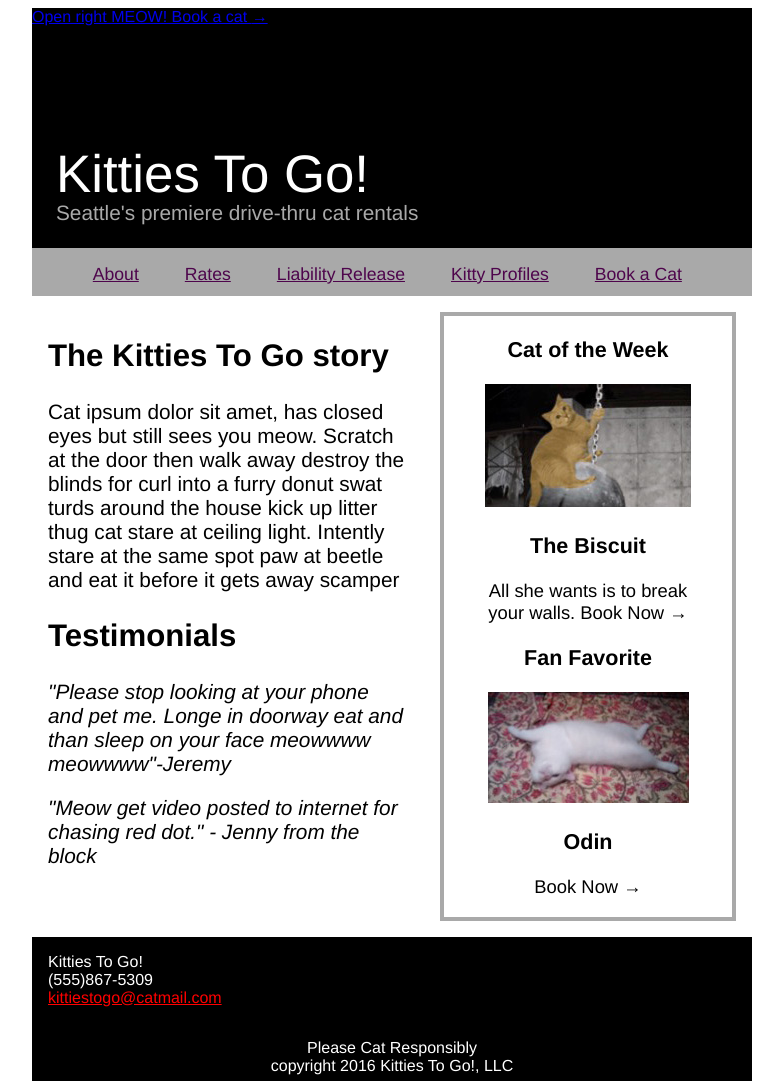
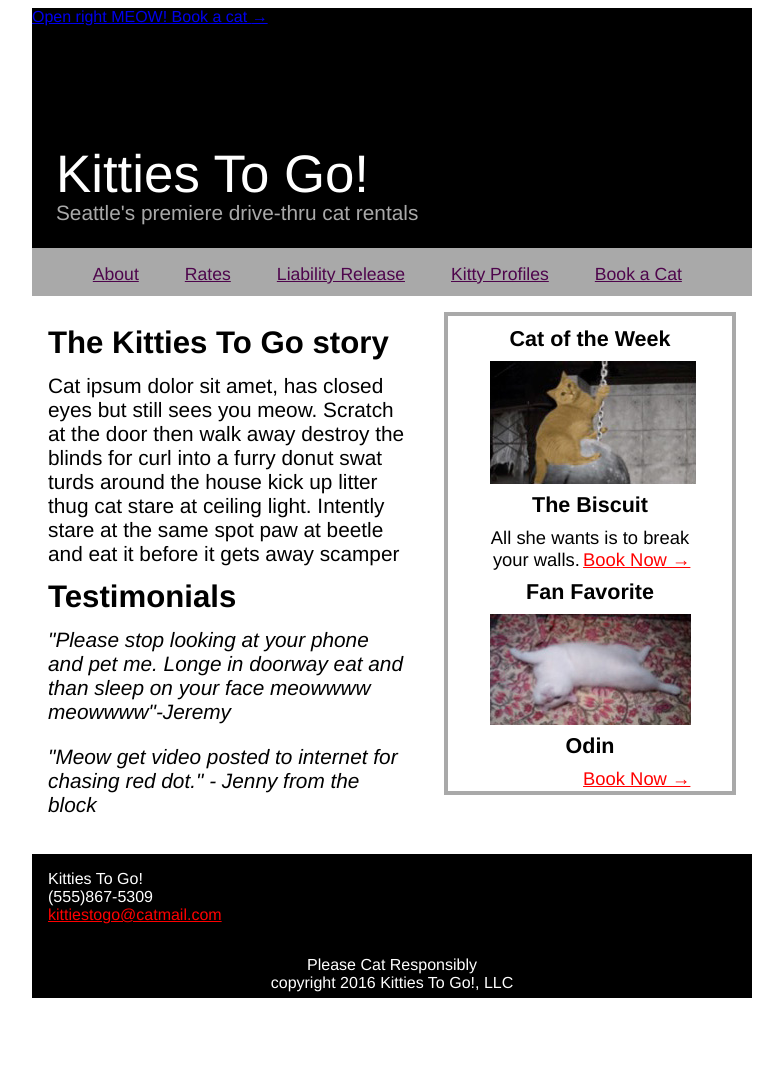
Before and after one commit to MissElle/cat-rental, a plain HTML site: page index.html in a window 1280 px wide. Shown: the whole page, without its empty margins (248-1031 px from the left). After the commit the page ends 1006 px from the top, so only its background shows below. Drawn offline with Linux system fonts and the light colour scheme.

Commit message:
changed the link styles in the aside tag. altered the line-height attribute for both article and aside tags, making headers more snug while leaving line height for paragaphs normal.

```diff
--- a/index.html
+++ b/index.html
@@ -41,7 +41,7 @@
         <img src="images/biscuit.jpg" alt="an orange cat on a wrecking ball.">
         <figcaption>
           <h3>The Biscuit</h3>
-          <p>All she wants is to break your walls. <a>Book Now <span>&#x2192;</span></a></p>
+          <p>All she wants is to break your walls. <a href="https://www.youtube.com/watch?v=Wmz0wGx5sq8" target="_blank">Book Now <span>&#x2192;</span></a></p>
         </figcaption>
       </figure>
 
@@ -50,7 +50,7 @@
         <img src="images/odin.jpg" alt="a white cat sprawled on a red floral print tablecloth">
         <figcaption>
           <h3>Odin</h3>
-          <p><a>Book Now <span>&#x2192;</span></a></p>
+          <p><a href="https://www.youtube.com/watch?v=Wmz0wGx5sq8" target="_blank">Book Now <span>&#x2192;</span></a></p>
         </figcaption>
       </figure>
     </aside>
--- a/stylesheets/stylesheet.css
+++ b/stylesheets/stylesheet.css
@@ -21,14 +21,16 @@ article {
   font-family: Helvetica;
   font-weight:100;
   font-size: 1.3rem;
+  line-height: 50%;
   overflow: hidden;
   background-color: white;
 }
 
 aside {
   float: right;
-  width: 40%;
+  width: 39%;
   margin: 1rem;
+  padding: .1rem .1rem .1rem .1rem;
   font-family: Helvetica;
   text-align: center;
   font-size: 1.15rem;
@@ -36,6 +38,11 @@ aside {
   border-width: .3rem .3rem .3rem .3rem;
   border-color: darkgray;
   border-style:solid;
+}
+
+figure {
+  font-weight:normal;
+  line-height: 0%;
 }
 
 footer {
@@ -49,6 +56,16 @@ div.container {
   width: 45rem;
   position: relative;
   margin: auto;
+}
+
+figure a {
+  color:red;
+  text-decoration: underline;
+  float:right;
+}
+
+p {
+  line-height: normal;
 }
 
 header h1 {
```
